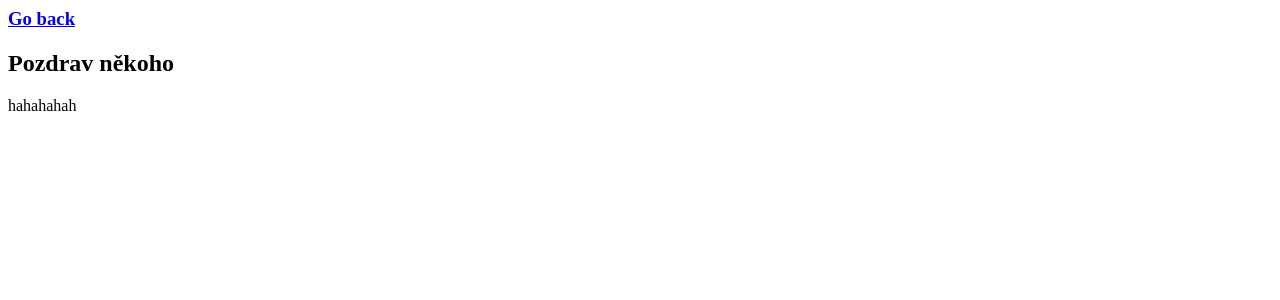
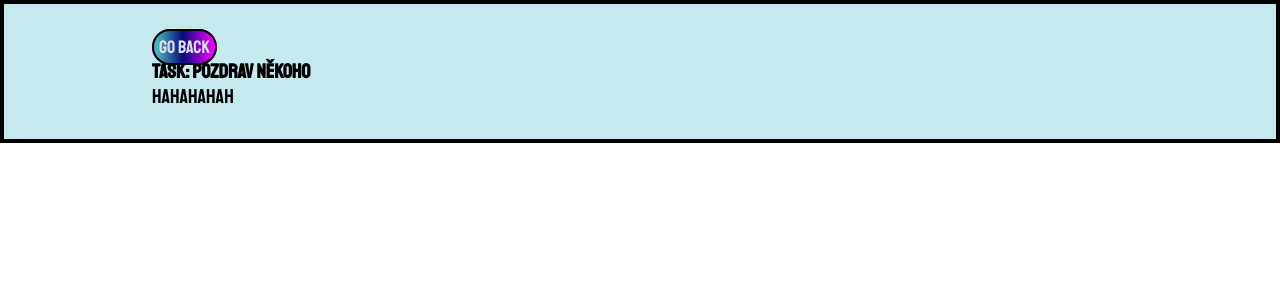
Before and after one commit to zetakk/ToDo-Final, a Django app: page /detail-task/19 in a window 1280 px wide. Shown: the top 300 px of the page. Run offline with Django 3.2, Linux system fonts and the light colour scheme; data comes from the database, SQL or seed files in the repository.

Commit message:
uprava souboru v templates adresari

```diff
--- a/todo/templates/base.html
+++ b/todo/templates/base.html
@@ -329,10 +329,26 @@
             padding: 10px 50px;
         }
 
-
         .create-task {
             box-sizing: border-box;
             margin-top: 80px;
+        }
+
+        .nav-link {
+            color: #dedef1;
+            text-align: center;
+            font-family: 'Staatliches', cursive;
+            font-size: 18px;
+            border: 2px solid black;
+            border-radius: 30px;
+            width: 50%;
+            padding: 5px;
+            background: rgb(73, 176, 189);
+            background: linear-gradient(90deg, rgba(73, 176, 189, 1) 6%, rgba(9, 9, 121, 1) 47%, rgba(244, 0, 255, 1) 98%);
+        }
+
+        .nav-link:hover {
+            color: deepskyblue;
         }
 
 
--- a/todo/templates/detail_task.html
+++ b/todo/templates/detail_task.html
@@ -1,4 +1,18 @@
-<h3><a href="{% url 'all-tasks' %}">Go back</a></h3>
+{% extends 'base.html' %}
 
-<h2>{{ task.name }}</h2>
-<p>{{ task.description }}</p>
+{% block title %}Task Detail{% endblock %}
+
+{% block content %}
+<header>
+    <nav>
+        <ul>
+            <li>
+                <a class="nav-link" href="{% url 'all-tasks' %}">Go back</a>
+                <h4>Task: {{ task.name }}</h4>
+                <p>{{ task.description }}</p>
+            </li>
+        </ul>
+    </nav>
+</header>
+
+{% endblock %}
--- a/todo/templates/form.html
+++ b/todo/templates/form.html
@@ -1,6 +1,6 @@
 {% extends 'base.html' %}
 
-{% block title %}ToDo List{% endblock %}
+{% block title %}ToDo Form{% endblock %}
 
 {% block content %}
     <header>
```
Also changed, not shown: todo/templates/create_task.html (+21 -6 lines), todo/templates/delete_task.html (+14 -0 lines), todo/templates/index.html (+6 -5 lines).
